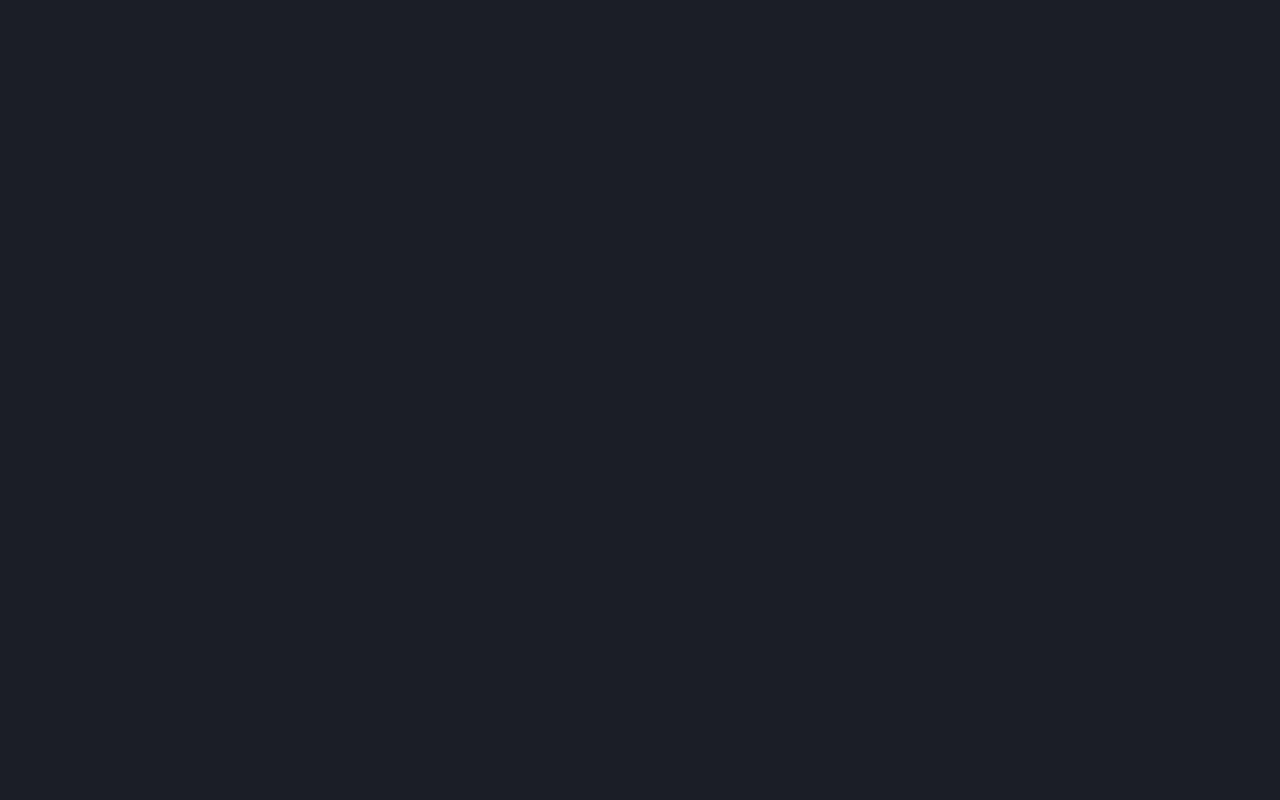
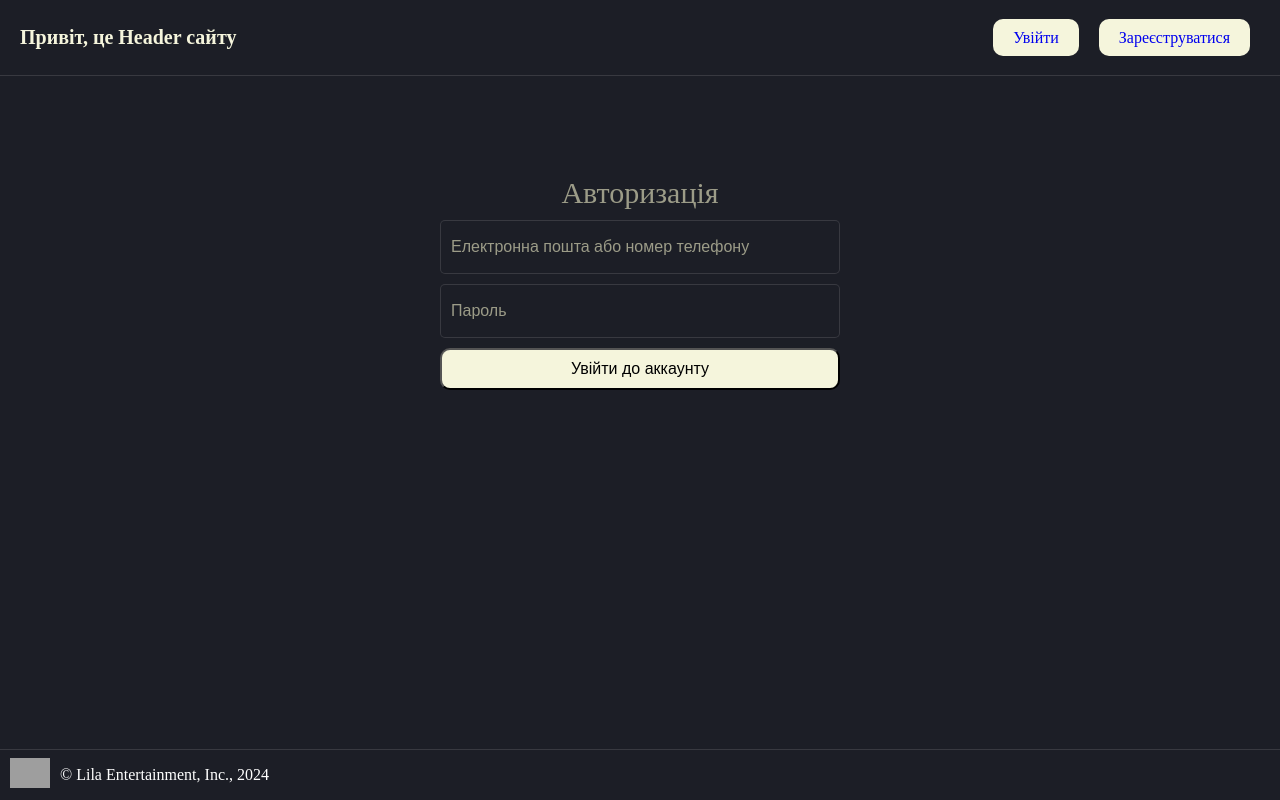
Before and after one commit to EXDIN/myprojet, a React (Vite) app: page /authorization in a window 1280 px wide. Before the commit this address had no page. Built offline with nearby package versions, Linux system fonts and the light colour scheme; grey boxes are pictures that could not be loaded.

Commit message:
add auth page

```diff
--- a/src/App.tsx
+++ b/src/App.tsx
@@ -1,6 +1,7 @@
 import { BrowserRouter, Routes, Route } from 'react-router-dom';
 import MainPage from './mainpage/MainPage';
 import Registration from './registrationpage/Registration';
+import Authorization from './authorizationpage/authorization';
 
 function App() {
   return (
@@ -8,6 +9,7 @@ function App() {
       <Routes>
         <Route path="/" element={ <MainPage/>} />
         <Route path="/registration" element={ <Registration/>} />
+        <Route path="/authorization" element={ <Authorization/>} />
       </Routes>
     </BrowserRouter>
   )
--- /dev/null
+++ b/src/authorizationpage/Authorization.tsx
@@ -0,0 +1,39 @@
+import Header from '../components/header/Header'
+import Footer from '../components/footer/Footer'
+import style from "./authorization.module.css"
+import { useEffect, useState } from "react";
+
+type UserDataToLog = {
+  email: string,
+  password: string
+}
+
+const emptyUserDataToLog: UserDataToLog = {
+  email: "",
+  password: ""
+}
+
+export default function Authorization() {
+  const [userData, setUserData] = useState<UserDataToLog>(emptyUserDataToLog)
+
+  useEffect(() => {
+
+  }, [])
+
+  const authorizationUser = () => {
+
+  }
+
+  return (
+    <>
+      <Header/>
+      <form className={style.authForm} onSubmit={authorizationUser}>
+        <text>Авторизація</text>
+        <input type="email" id="email" className={style.inputs} placeholder="Електронна пошта або номер телефону" required onChange={(e) => setUserData({...userData, email: e.currentTarget.value})}/>
+        <input type="password" id="password" className={style.inputs} placeholder="Пароль" required onChange={(e) => setUserData({...userData, password: e.currentTarget.value})}/>
+        <button type="submit" className={style.subButton}>Увійти до аккаунту</button>
+      </form>
+      <Footer/>
+    </>
+  )
+}
--- /dev/null
+++ b/src/authorizationpage/authorization.module.css
@@ -0,0 +1,45 @@
+* {
+    background-color: #1c1e26;
+}
+
+.authForm {
+    display: flex;
+    flex-direction: column;
+    margin: 100px auto;
+    font-size: 30px;
+    width: 400px;
+    color: rgb(156, 156, 136);
+}
+
+.inputs {
+    border: 1px, solid, rgba(255, 255, 255, 0.12);
+    margin-bottom: 10px;
+    height: 50px;
+    font-size: 16px;
+    border-radius: 5px;
+    padding: 1px 10px;
+    color: rgb(156, 156, 136);
+}
+
+.inputs::placeholder {
+    color: rgb(156, 156, 136);
+}
+
+.inputs:hover {
+    border-color: rgb(245, 245, 245);
+}
+
+.authForm text {
+    margin-bottom: 10px;
+    text-align: center;
+    font: bold;
+}
+
+.subButton {
+    padding: 10px 20px;
+    font-size: 16px;
+    border-radius: 10px;
+    cursor: pointer;
+    background-color: beige;
+    text-decoration: none;
+}
--- a/src/components/header/Header.tsx
+++ b/src/components/header/Header.tsx
@@ -8,7 +8,7 @@ export default function Header() {
       <div className={styles.header}>
         <b className={styles.text}>Привіт, це Header сайту</b>
         <div >
-          <button className={styles.inbutton}>Увійти</button>
+          <Link className={styles.inbutton} to="/authorization">Увійти</Link>
           <Link className={styles.regbutton} to="/registration">Зареєструватися </ Link>
         </div>
       </div>
--- a/src/components/header/header.module.css
+++ b/src/components/header/header.module.css
@@ -23,6 +23,7 @@
 .regbutton {
     padding: 10px 20px;
     font-size: 16px;
+    margin: 10px;
     border-radius: 10px;
     cursor: pointer;
     background-color: beige;
```
